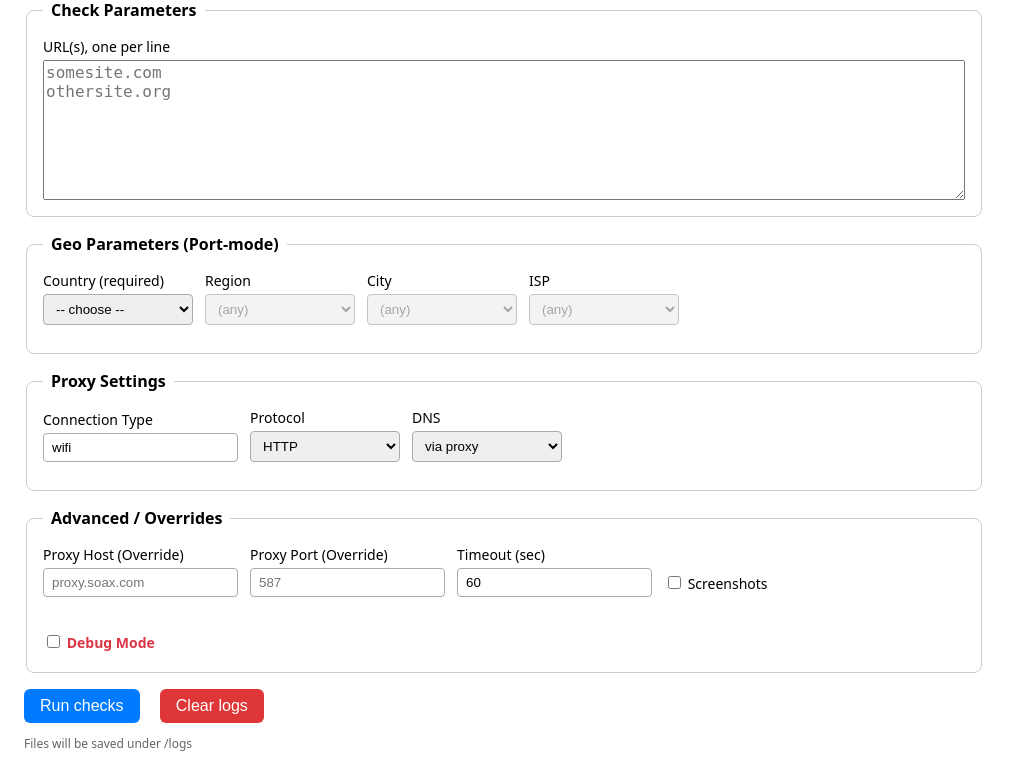
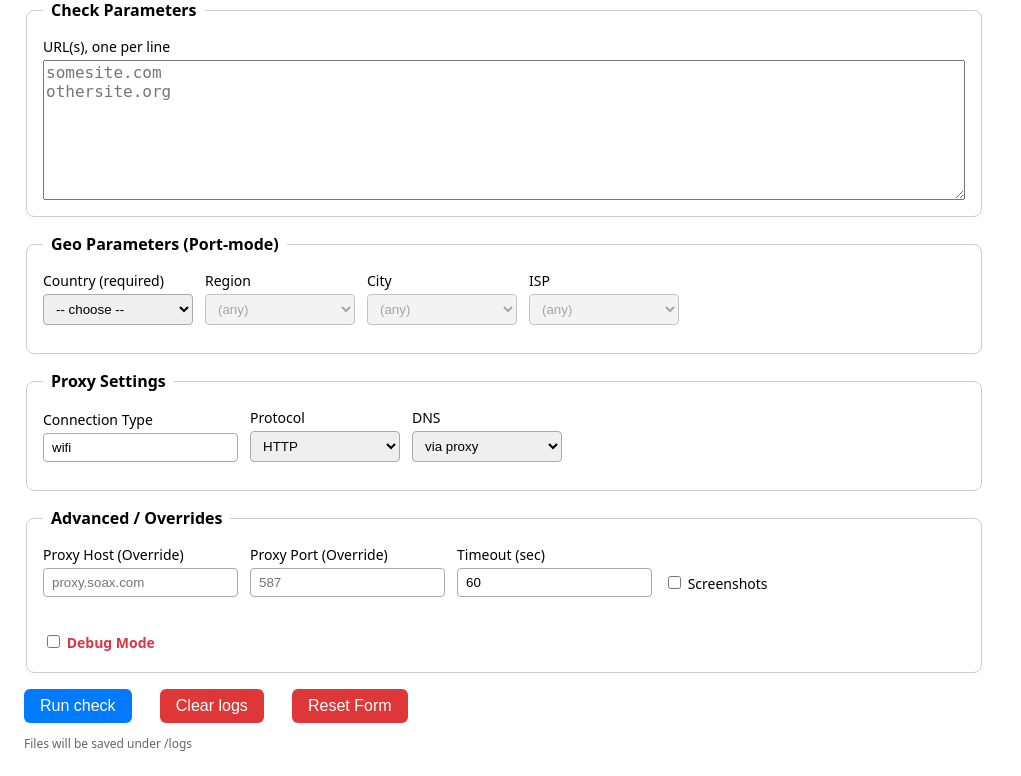
Before and after one commit to anixd/do_checker, a Flask app: page / in a window 1280 px wide. Shown: the part 147-923 px from the top of the page, without its empty margins (0-1021 px from the left). Run offline with Flask 3, Linux system fonts and the light colour scheme; parts of the project's set-up code (start-up, migrations or seed data) failed here and were passed over.

Commit message:
added 'Form reset' functionality, adjusted some css styles

```diff
--- a/app/static/css/style.css
+++ b/app/static/css/style.css
@@ -85,6 +85,13 @@ nav.tabs a.active {
 /* Clear Logs */
  button.button-secondary {
     background-color: #df3737;
+    padding: 8px 16px;
+    color: white;
+    border: none;
+    border-radius: 6px;
+    font-size: 16px;
+    cursor: pointer;
+    margin-left: 24px;
 }
 button.button-secondary:hover { background: #5a6268; }
 .ml-2 { margin-left: 16px; }
--- a/app/static/js/main.js
+++ b/app/static/js/main.js
@@ -69,9 +69,38 @@ document.addEventListener("DOMContentLoaded", () => {
 
     // перехват формы и SSE
     const form = document.getElementById("check-form");
+    const resetButton = document.getElementById("reset-form-button");
     const runButton = document.getElementById("run-button");
     const resultsContainer = document.getElementById("results-container");
     let currentEventSource = null;
+
+    if (form && resetButton && regionSelect && citySelect && ispSelect) {
+        form.addEventListener("reset", (event) => {
+            // Стандартный сброс (<input>, <textarea>, <select>) уже произошел.
+            // Нам нужно дополнительно обработать зависимые дропдауны.
+
+            // Используем setTimeout, чтобы наш код сработал *после*
+            // стандартного сброса браузером.
+            setTimeout(() => {
+                // Сбрасываем и дизейблим зависимые дропдауны
+                populateSelect(regionSelect, [], 'region');
+                populateSelect(citySelect, [], 'city');
+                populateSelect(ispSelect, [], 'isp');
+
+                // Опционально: Очистить контейнер результатов
+                const resultsContainer = document.getElementById("results-container");
+                if (resultsContainer) {
+                    resultsContainer.innerHTML = '';
+                }
+
+                // Опционально: Вернуть фокус на первое поле (textarea)
+                const urlsTextarea = document.getElementById("urls");
+                if (urlsTextarea) {
+                    urlsTextarea.focus();
+                }
+            }, 0); // Нулевая задержка выполнит код после текущего цикла событий
+        });
+    }
 
     // получим URL для EventSource из data-атрибута
     const eventsUrlBase = document.body.dataset.eventsUrl || '/events/'; // базовый URL без run_id
--- a/app/templates/index.html
+++ b/app/templates/index.html
@@ -111,8 +111,9 @@
 
     <div class="row" style="justify-content: space-between; align-items: center;">
        <div>
-          <button type="submit" id="run-button">Run checks</button>
-          <button type="button" id="clear-logs-button" class="button-secondary ml-2" data-clear-url="{{ url_for('routes.clear_logs') }}">Clear logs</button>
+          <button type="submit" id="run-button">Run check</button>
+          <button type="button" id="clear-logs-button" class="button-secondary ml-4" data-clear-url="{{ url_for('routes.clear_logs') }}">Clear logs</button>
+          <button type="reset" id="reset-form-button" class="button-secondary ml-4">Reset Form</button>
        </div>
     </div>
     <p class="muted">Files will be saved under {{ logs_dir }}</p>
```
Also changed, not shown: README.md, 2 other files.
